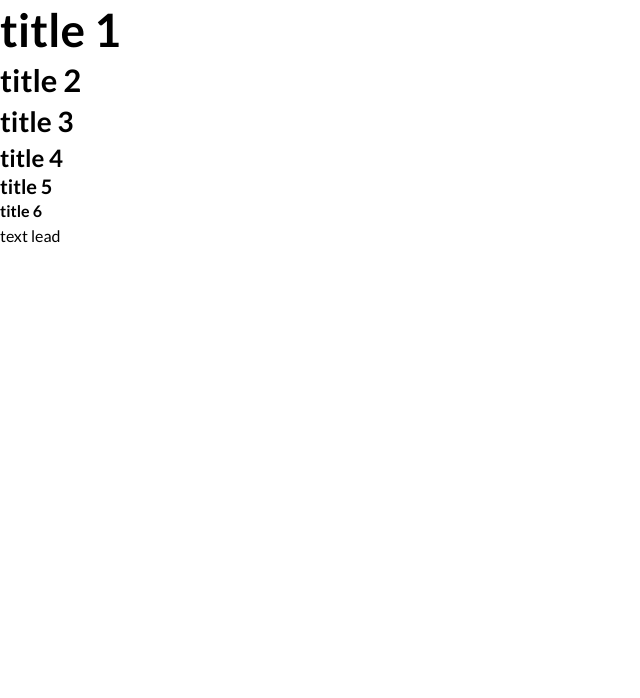
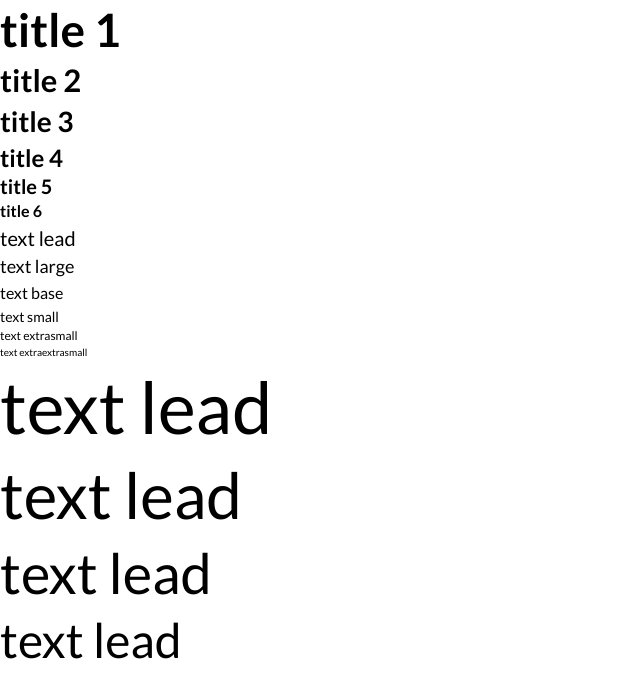
Before and after one commit to leopard-work/MDShop, a React (Vite) app: page / in a window 1280 px wide. Shown: the top 698 px of the page, without its empty margins (0-640 px from the left). Built offline with nearby package versions, Linux system fonts and the light colour scheme.

Commit message:
feat: add text component, stories

```diff
--- a/src/app.tsx
+++ b/src/app.tsx
@@ -11,6 +11,23 @@ function App() {
       <Title type="h5">title 5</Title>
       <Title type="h6">title 6</Title>
       <Text type="lead">text lead</Text>
+      <Text type="large">text large</Text>
+      <Text type="base">text base</Text>
+      <Text type="small">text small</Text>
+      <Text type="extrasmall">text extrasmall</Text>
+      <Text type="extraextrasmall">text extraextrasmall</Text>
+      <Text type="display" variant="h1">
+        text lead
+      </Text>
+      <Text type="display" variant="h2">
+        text lead
+      </Text>
+      <Text type="display" variant="h3">
+        text lead
+      </Text>
+      <Text type="display" variant="h4">
+        text lead
+      </Text>
     </>
   );
 }
--- /dev/null
+++ b/src/components/text/text.module.scss
@@ -0,0 +1,41 @@
+@use "./src/scss/base";
+
+.lead {
+  @include base.text-lead;
+}
+
+.large {
+  @include base.text-large;
+}
+
+.base {
+  @include base.text-base;
+}
+
+.small {
+  @include base.text-small;
+}
+
+.extrasmall {
+  @include base.text-extrasmall;
+}
+
+.extraextrasmall {
+  @include base.text-extraextrasmall;
+}
+
+.display-h1 {
+  @include base.text-display-h1;
+}
+
+.display-h2 {
+  @include base.text-display-h2;
+}
+
+.display-h3 {
+  @include base.text-display-h3;
+}
+
+.display-h4 {
+  @include base.text-display-h4;
+}
--- a/src/components/text/text.tsx
+++ b/src/components/text/text.tsx
@@ -1,9 +1,11 @@
 import { FC } from "react";
 import { textProps } from "@components/text/text.types";
+import styles from "./text.module.scss";
 
-const Text: FC<textProps> = ({ children, type, variant }) => {
-  const classType = undefined;
-  return <p className={classType}>{children}</p>;
+const Text: FC<textProps> = ({ children, type, variant = null }) => {
+  const nameClass = variant ? `${type}-${variant}` : `${type}`;
+
+  return <p className={styles[nameClass]}>{children}</p>;
 };
 
 export default Text;
```
Also changed, not shown: src/components/text/text.types.ts (deleted, +0 -17 lines), src/components/text/text.types.tsx (added, +24 -0 lines), 2 other files (tests, documents, lock files or other folders).
